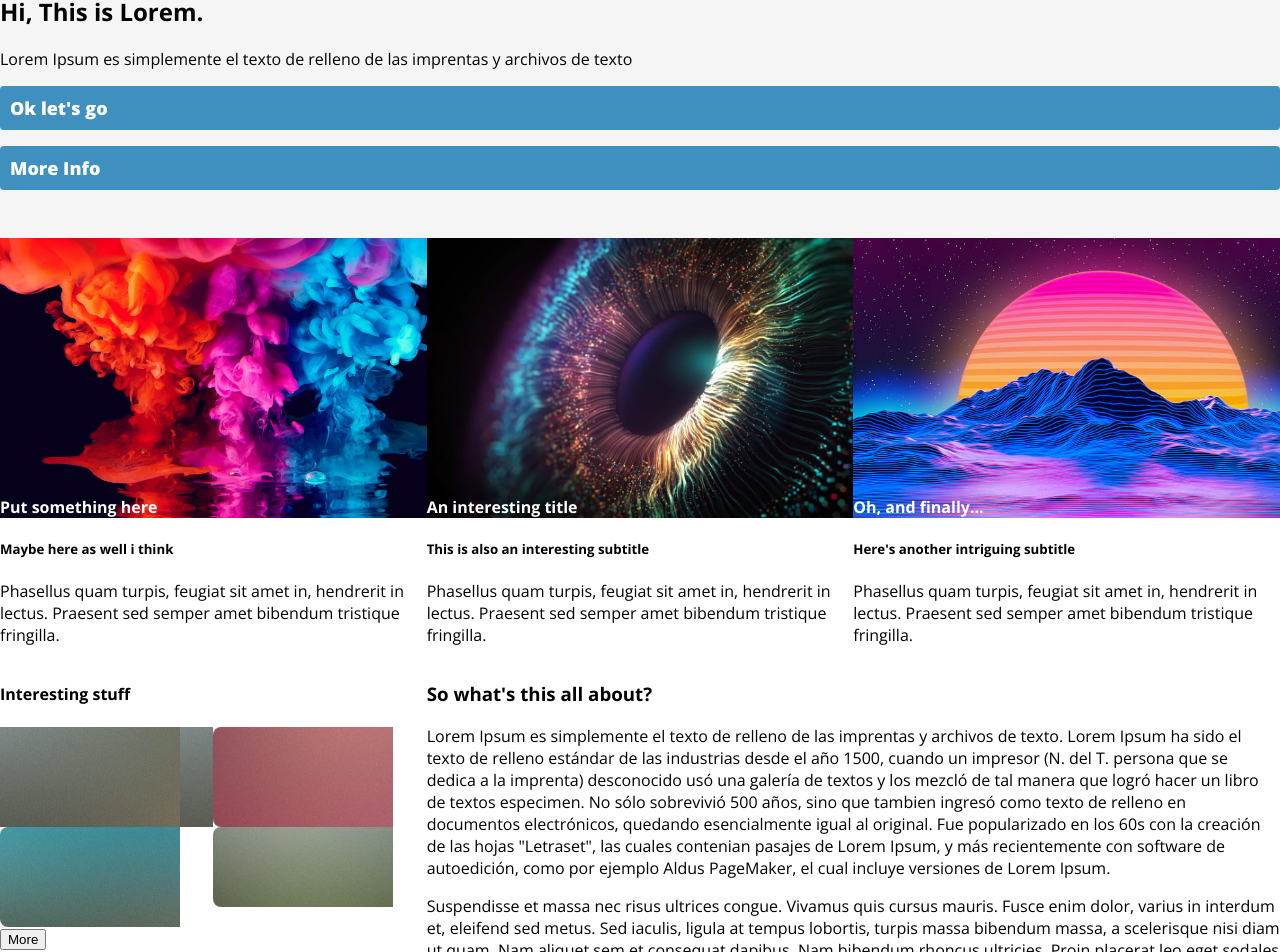
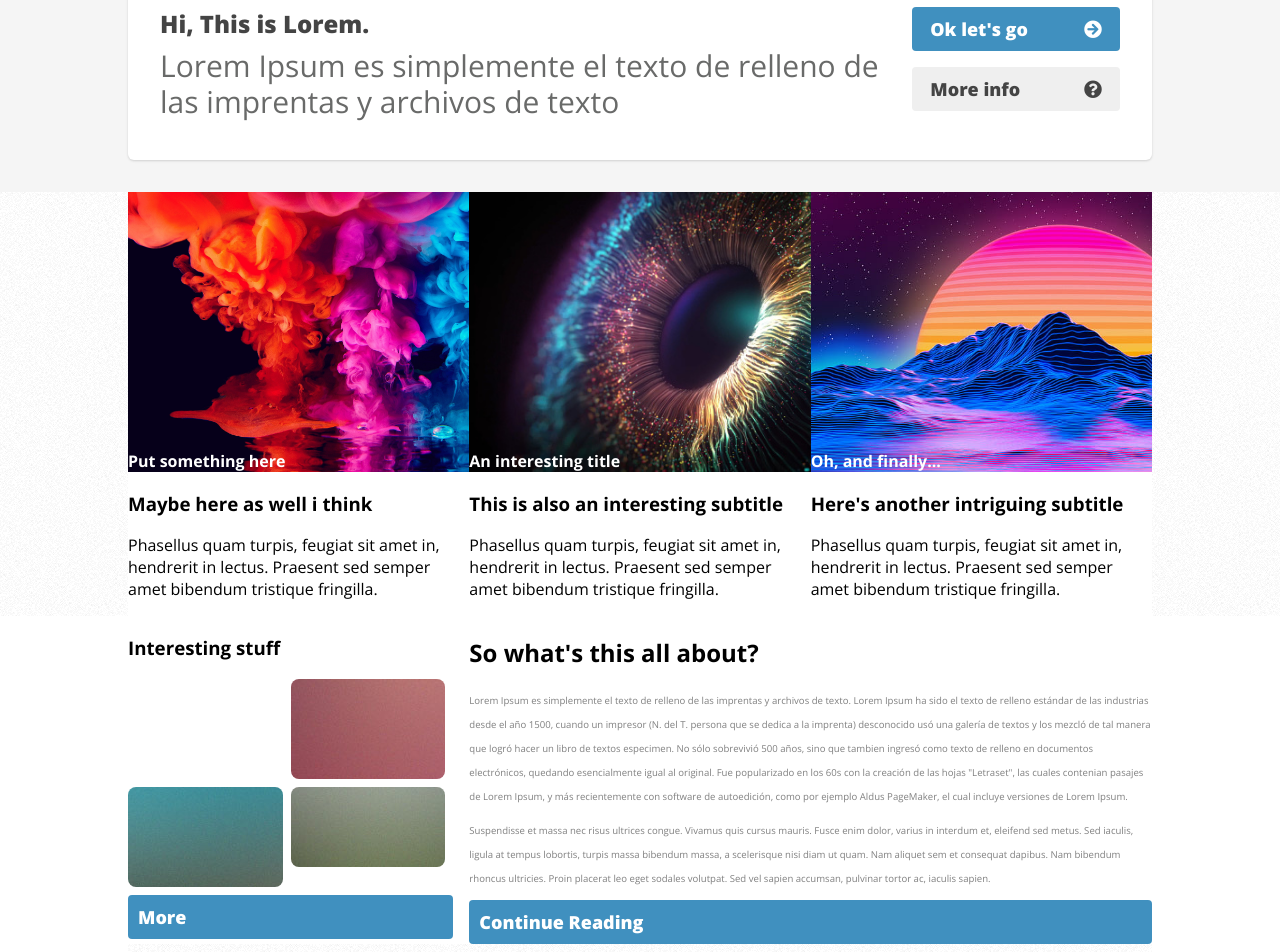
Before and after one commit to HenKyubi/Books-Books, a React (Create React App) app: page / in a window 1280 px wide. Shown: the part 102-1054 px from the top of the page. Built offline with nearby package versions, Linux system fonts and the light colour scheme.

Commit message:
make-up hero

```diff
--- a/src/App.js
+++ b/src/App.js
@@ -4,7 +4,7 @@ function App() {
   return (
     <div>
       <div className="background">
-        <header>
+        <header className="container">
           <nav className="navbar navbar-expand-lg navbar-light bg-light">
             <div className="container-fluid">
               <a className="navbar-brand" href="#">
@@ -43,24 +43,38 @@ function App() {
             </div>
           </nav>
         </header>
-        <section id="hero">
-          <div>
-            <h2>Hi, This is Lorem.</h2>
+        <section className="container" id="hero">
+          <div className="card-white row justify-space-between">
+            <div className="col-left">
+              <h1>Hi, This is Lorem.</h1>
               <p>
-              Lorem Ipsum es simplemente el texto de relleno de las imprentas y
-              archivos de texto
+                Lorem Ipsum es simplemente el texto de relleno de las imprentas
+                y archivos de texto
               </p>
             </div>
+            <div className="col-rigth">
+              <button className="btn">
+                <div className="pr-4">Ok let's go</div>
                 <div>
-            <button className="btn">Ok let's go</button>
-            <button className="btn">More Info</button>
+                  <i class="fas fa-arrow-circle-right"></i>
+                </div>
+              </button>
+              <button className="btn-ligth">
+                <div className="pr-4">More info</div>
+                <div>
+                  <i class="fas fa-question-circle"></i>
+                </div>
+              </button>
+            </div>
           </div>
         </section>
-        <div id="features">
+        <div className="container" id="features">
           <div className="background-white">
-            <div className="stuff-item stuff1">Put something here</div>
+            <div className="stuff-item stuff1">
+              <div>Put something here</div>
+            </div>
             <div>
-              <h5>Maybe here as well i think</h5>
+              <h3>Maybe here as well i think</h3>
               <p>
                 Phasellus quam turpis, feugiat sit amet in, hendrerit in lectus.
                 Praesent sed semper amet bibendum tristique fringilla.
@@ -68,9 +82,11 @@ function App() {
             </div>
           </div>
           <div className="background-white">
-            <div className="stuff-item stuff2">An interesting title</div>
+            <div className="stuff-item stuff2">
+              <div>An interesting title</div>
+            </div>
             <div>
-              <h5>This is also an interesting subtitle</h5>
+              <h3>This is also an interesting subtitle</h3>
               <p>
                 Phasellus quam turpis, feugiat sit amet in, hendrerit in lectus.
                 Praesent sed semper amet bibendum tristique fringilla.
@@ -78,9 +94,11 @@ function App() {
             </div>
           </div>
           <div className="background-white">
-            <div className="stuff-item stuff3">Oh, and finally...</div>
+            <div className="stuff-item stuff3">
+              <div>Oh, and finally...</div>
+            </div>
             <div>
-              <h5>Here's another intriguing subtitle</h5>
+              <h3>Here's another intriguing subtitle</h3>
               <p>
                 Phasellus quam turpis, feugiat sit amet in, hendrerit in lectus.
                 Praesent sed semper amet bibendum tristique fringilla.
@@ -89,46 +107,56 @@ function App() {
           </div>
         </div>
       </div>
+      <div className="container">
         <div id="about">
-        <div>
-          <h4>Interesting stuff</h4>
+          <div className="about-left">
+            <h3>Interesting stuff</h3>
             <div id="stuff">
+              <div className="stuff-box">
                 <div className="brown"></div>
+              </div>
+              <div className="stuff-box">
                 <div className="pink"></div>
+              </div>
+              <div className="stuff-box">
                 <div className="blue"></div>
+              </div>
+              <div className="stuff-box">
                 <div className="green"></div>
               </div>
-          <button>More</button>
+            </div>
+            <button className="btn">More</button>
           </div>
           <div>
-          <h3>So what's this all about?</h3>
-          <p>
+            <h2>So what's this all about?</h2>
+            <p className="text-grey">
               Lorem Ipsum es simplemente el texto de relleno de las imprentas y
-            archivos de texto. Lorem Ipsum ha sido el texto de relleno estándar
-            de las industrias desde el año 1500, cuando un impresor (N. del T.
-            persona que se dedica a la imprenta) desconocido usó una galería de
-            textos y los mezcló de tal manera que logró hacer un libro de textos
-            especimen. No sólo sobrevivió 500 años, sino que tambien ingresó
-            como texto de relleno en documentos electrónicos, quedando
-            esencialmente igual al original. Fue popularizado en los 60s con la
-            creación de las hojas "Letraset", las cuales contenian pasajes de
-            Lorem Ipsum, y más recientemente con software de autoedición, como
-            por ejemplo Aldus PageMaker, el cual incluye versiones de Lorem
-            Ipsum.
+              archivos de texto. Lorem Ipsum ha sido el texto de relleno
+              estándar de las industrias desde el año 1500, cuando un impresor
+              (N. del T. persona que se dedica a la imprenta) desconocido usó
+              una galería de textos y los mezcló de tal manera que logró hacer
+              un libro de textos especimen. No sólo sobrevivió 500 años, sino
+              que tambien ingresó como texto de relleno en documentos
+              electrónicos, quedando esencialmente igual al original. Fue
+              popularizado en los 60s con la creación de las hojas "Letraset",
+              las cuales contenian pasajes de Lorem Ipsum, y más recientemente
+              con software de autoedición, como por ejemplo Aldus PageMaker, el
+              cual incluye versiones de Lorem Ipsum.
             </p>
-          <p>
-            Suspendisse et massa nec risus ultrices congue. Vivamus quis cursus
-            mauris. Fusce enim dolor, varius in interdum et, eleifend sed metus.
-            Sed iaculis, ligula at tempus lobortis, turpis massa bibendum massa,
-            a scelerisque nisi diam ut quam. Nam aliquet sem et consequat
-            dapibus. Nam bibendum rhoncus ultricies. Proin placerat leo eget
-            sodales volutpat. Sed vel sapien accumsan, pulvinar tortor ac,
-            iaculis sapien.
+            <p className="text-grey">
+              Suspendisse et massa nec risus ultrices congue. Vivamus quis
+              cursus mauris. Fusce enim dolor, varius in interdum et, eleifend
+              sed metus. Sed iaculis, ligula at tempus lobortis, turpis massa
+              bibendum massa, a scelerisque nisi diam ut quam. Nam aliquet sem
+              et consequat dapibus. Nam bibendum rhoncus ultricies. Proin
+              placerat leo eget sodales volutpat. Sed vel sapien accumsan,
+              pulvinar tortor ac, iaculis sapien.
             </p>
-          <button>Continue Reading</button>
+            <button className="btn">Continue Reading</button>
           </div>
         </div>
-      <footer>
+      </div>
+      <footer className="container">
         <div className="background" id="footer">
           <div>
             <h5>Random Stuff</h5>
--- a/src/index.css
+++ b/src/index.css
@@ -1,4 +1,5 @@
 @import url("https://fonts.googleapis.com/css2?family=Oleo+Script:wght@400;700&family=Open+Sans:ital,wght@0,300;0,400;0,500;0,600;0,700;0,800;1,300;1,400;1,500;1,600;1,700;1,800&display=swap");
+@import url("https://cdnjs.cloudflare.com/ajax/libs/font-awesome/5.15.4/css/all.min.css");
 
 body {
   margin: 0;
```
Lines whose indentation alone changed are shown as unchanged.
